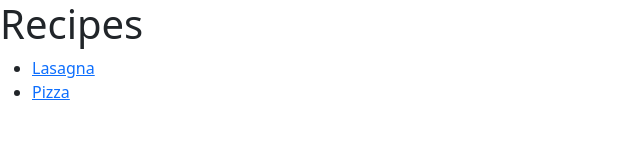
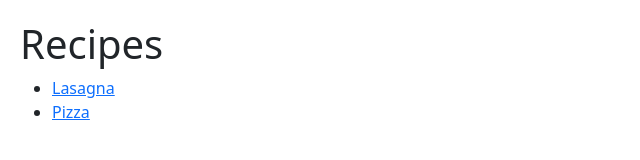
Before and after one commit to learndave/odin-recipes, a plain HTML site: page index.html in a window 1280 px wide. Shown: the whole page, without its empty margins (0-640 px from the left). Drawn offline with nearby package versions, Linux system fonts and the light colour scheme.

Commit message:
add margin to <body> tag

```diff
--- a/index.html
+++ b/index.html
@@ -6,6 +6,11 @@
     <meta name="viewport" content="width=device-width, initial-scale=1.0">
     <link href="https://cdn.jsdelivr.net/npm/bootstrap@5.1.3/dist/css/bootstrap.min.css" rel="stylesheet" integrity="sha384-1BmE4kWBq78iYhFldvKuhfTAU6auU8tT94WrHftjDbrCEXSU1oBoqyl2QvZ6jIW3" crossorigin="anonymous">
     <title>The Odin Project: Recipes</title>
+    <style>
+        body {
+            margin:20px;
+        }
+    </style>
 </head>
 <body>
     <h1>Recipes</h1>
```
Also changed, not shown: recipes/pizza.html (+5 -0 lines).
